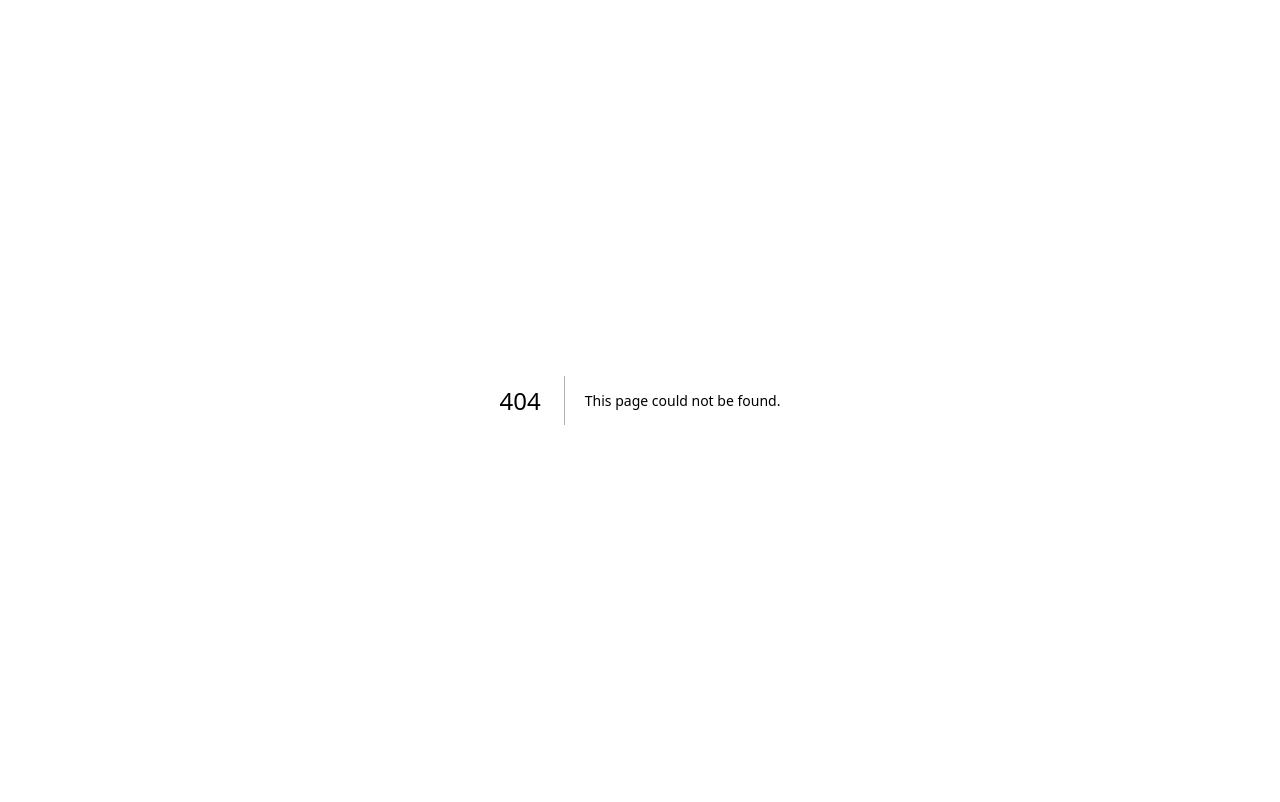
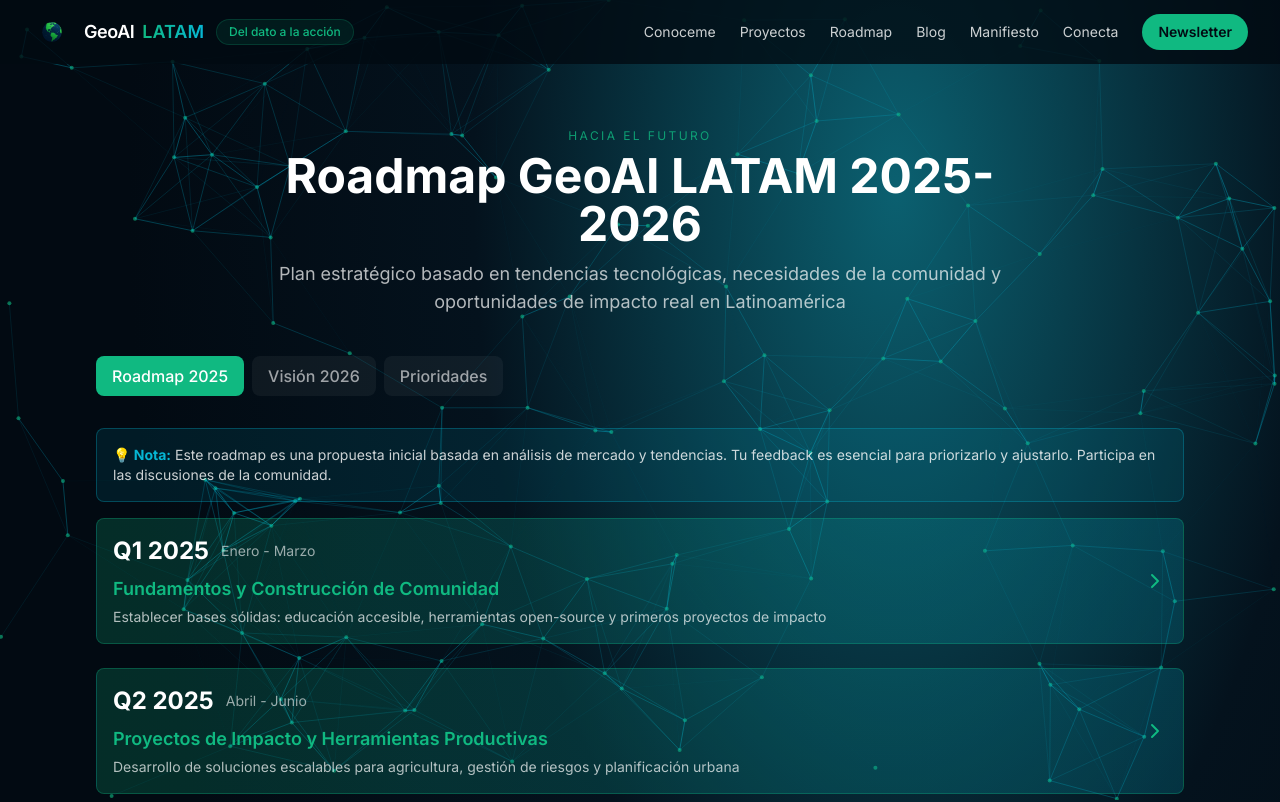
Before and after one commit to sforero77/GeoAI_LATAM, a Next.js app: page /roadmap in a window 1280 px wide. Before the commit this address had no page. Shown: the top 802 px of the page. Built offline with nearby package versions, Linux system fonts and the light colour scheme.

Commit message:
Move roadmap to standalone page

```diff
--- a/data/site.js
+++ b/data/site.js
@@ -71,7 +71,7 @@ export const siteConfig = {
   navigation: [
     { name: 'Conoceme', href: '/blog/conoceme' },
     { name: 'Proyectos', href: '/#proyectos' },
-    { name: 'Roadmap', href: '/#roadmap' },
+    { name: 'Roadmap', href: '/roadmap' },
     { name: 'Blog', href: '/#blog' },
     { name: 'Manifiesto', href: '/#manifiesto' },
     { name: 'Conecta', href: '/#comunidad' },
--- a/pages/index.js
+++ b/pages/index.js
@@ -6,7 +6,6 @@ import {
   Projects,
   Blog,
   AboutMe,
-  Roadmap,
   Manifest,
   Community,
   Newsletter,
@@ -26,7 +25,6 @@ export default function Home({ projects, posts }) {
           <Values />
           <Projects projects={projects} />
           <AboutMe />
-          <Roadmap />
           <Blog posts={posts} />
           <Manifest />
           <Community />
--- /dev/null
+++ b/pages/roadmap.js
@@ -0,0 +1,19 @@
+import { Navbar, Footer } from '../components/layout'
+import { Roadmap, Newsletter } from '../components/sections'
+import { NetworkParticles } from '../components/ui'
+
+export default function RoadmapPage() {
+  return (
+    <div className="min-h-screen w-full gradient-dark text-white overflow-x-hidden relative">
+      <NetworkParticles />
+      <div className="relative z-10">
+        <Navbar />
+        <main className="pt-16">
+          <Roadmap />
+          <Newsletter />
+        </main>
+        <Footer />
+      </div>
+    </div>
+  )
+}
```
